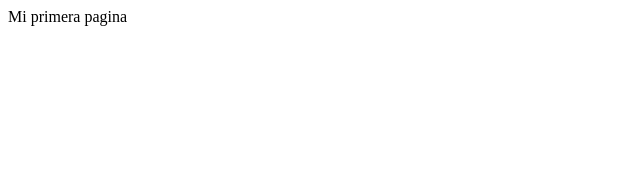
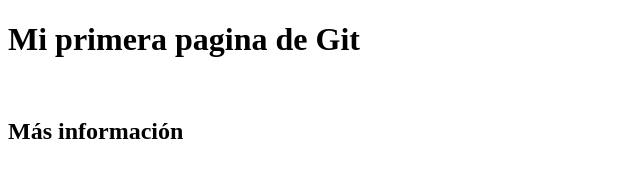
Before and after one commit to mhernandezb/saludo, a plain HTML site: page index.html in a window 1280 px wide. Shown: the whole page, without its empty margins (0-640 px from the left). Drawn offline with Linux system fonts and the light colour scheme.

Commit message:
Version 2

```diff
--- a/index.html
+++ b/index.html
@@ -5,6 +5,7 @@
     <title>Título Mi primera página</title>
   </head>
   <body>
-    Mi primera pagina
+    <h1>Mi primera pagina de Git</h1><br />
+    <h2>Más información</h2>
   </body>
 </html>
```
